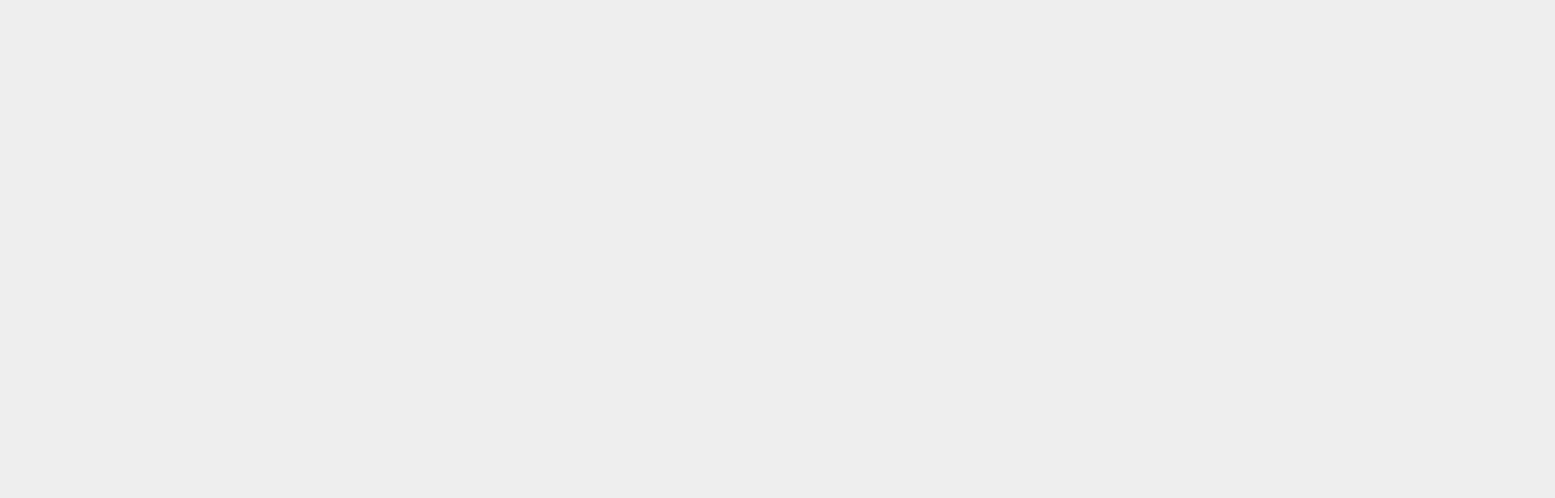
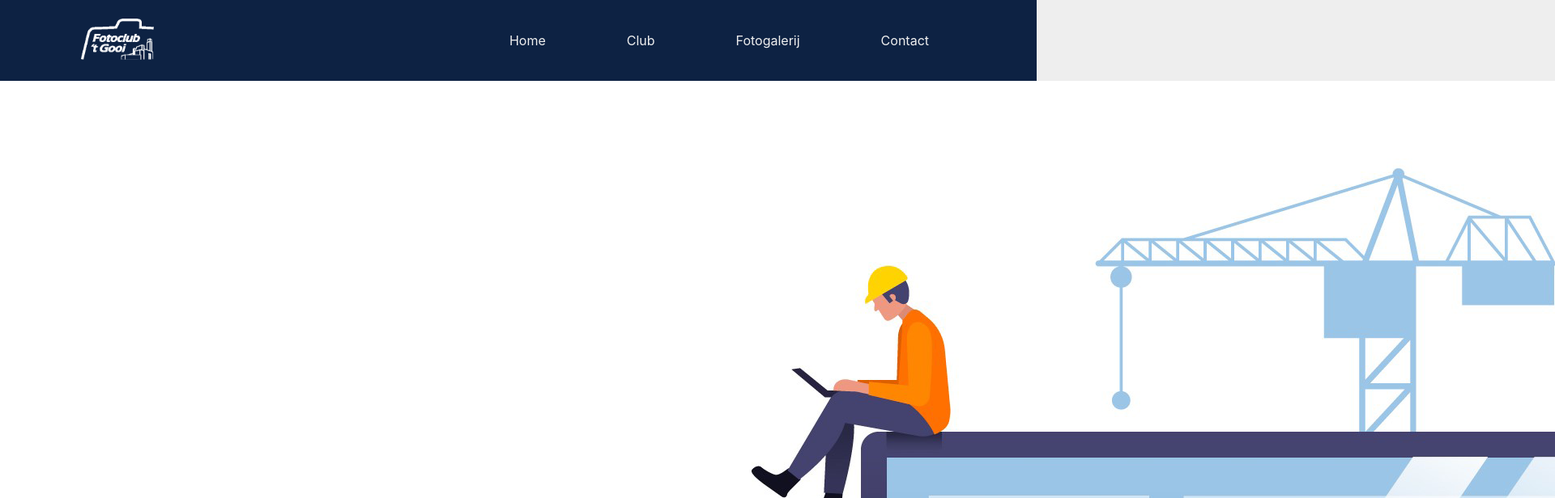
Before and after one commit to J-Segers/fctgooi, a React (Create React App) app: page /club in a window 1280 px wide. Before the commit this address had no page. Shown: the top 616 px of the page at 81% size, 1920 px wide, since content can reach past the window. Built offline with nearby package versions, Linux system fonts and the light colour scheme; the HTML template or start-up script is replaced by a standard one.

Commit message:
underconstruction image toegevoegd voor de paginas die nog gemaakt moeten worden

```diff
--- a/src/App.tsx
+++ b/src/App.tsx
@@ -4,6 +4,7 @@ import Header from './components/header/Header';
 import { BrowserRouter, Routes, Route } from 'react-router-dom';
 import Home from './pages/Home';
 import Footer from './components/footer/Footer';
+import UnderConstruction from './pages/underConstruction/UnderConstruction';
 
 function App() {
   return (
@@ -12,10 +13,9 @@ function App() {
 
         <Routes>
           <Route path="/" element={<Home />} />
-          {/* <Route path='/galerij' element={<Galerij />} />
-          <Route path='/galerij' element={<Galerij />} />
-          <Route path='/galerij' element={<Galerij />} />
-          <Route path='/galerij' element={<Galerij />} /> */}
+          <Route path='/club' element={<UnderConstruction />} />
+          <Route path='/galerij' element={<UnderConstruction />} />
+          <Route path='/contact' element={<UnderConstruction />} />
         </Routes>
 
     </BrowserRouter>
--- a/src/components/navBar/NavBar.tsx
+++ b/src/components/navBar/NavBar.tsx
@@ -15,7 +15,7 @@ function NavBar() {
         <div id="nav-container">
             <nav className={isOpen ? "open" : "closed"}>
                 <Link to="/">Home</Link>
-                <Link to="#" className="drop">Club</Link>
+                <Link to="/club" className="drop">Club</Link>
                 <Link to="/galerij">Fotogalerij</Link>
                 <a href="mailto:info@fctgooi.nl" className="contact">Contact</a>
             </nav>
--- /dev/null
+++ b/src/pages/underConstruction/UnderConstruction.tsx
@@ -0,0 +1,17 @@
+import React from 'react';
+import uc from '../../assets/underConstruction.png';
+import Header from '../../components/header/Header';
+import Footer from '../../components/footer/Footer';
+
+function UnderConstruction() {
+    return (
+        <>
+            <Header />
+            <img src={uc} alt="" />
+            <Footer />
+
+        </>
+    );
+}
+
+export default UnderConstruction;
```
Also changed, not shown: src/assets/underConstruction.png (added), src/pages/underConstruction/UnderConstruction.css (added).
